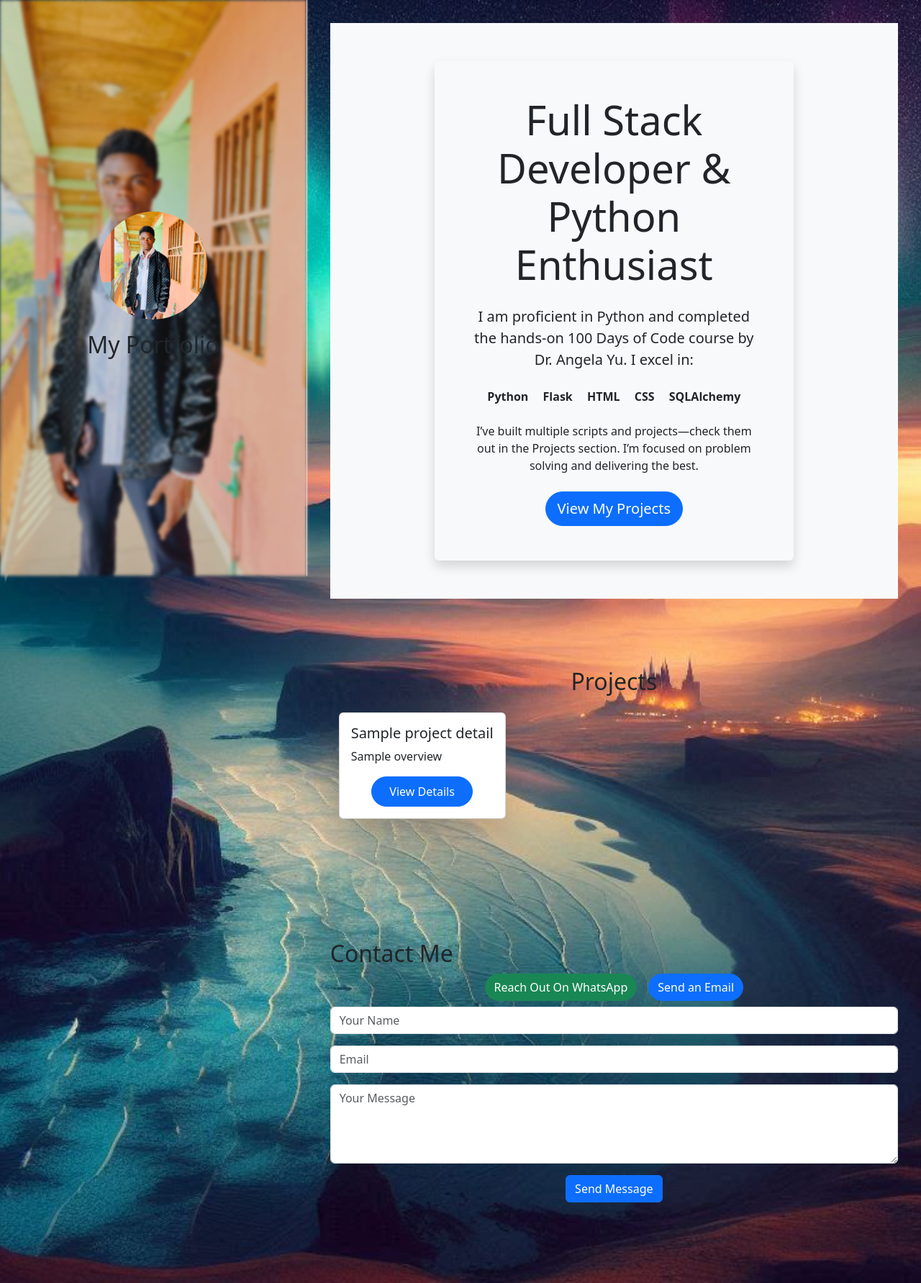
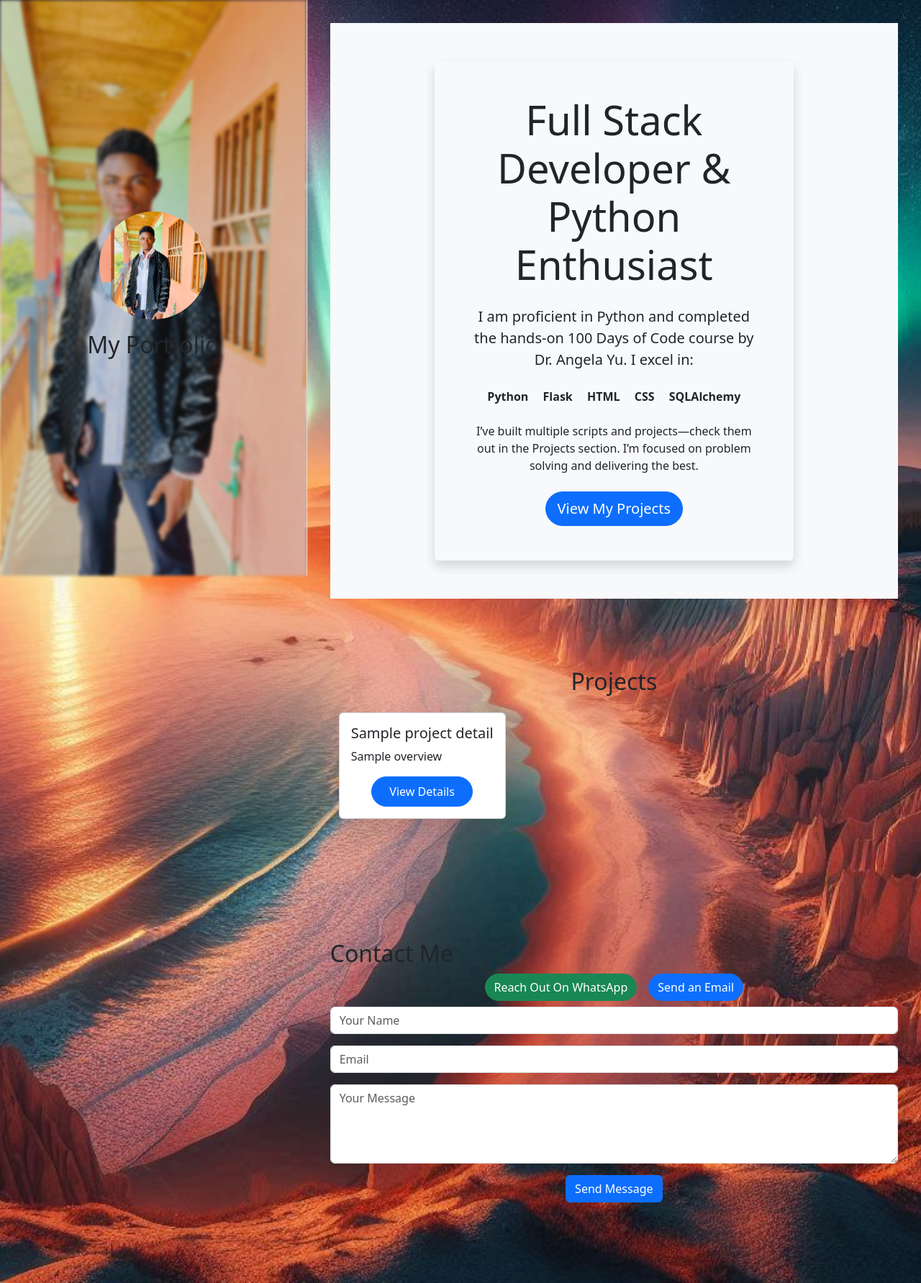
Before and after one commit to oryn-woo/Portfolio, a Flask app: template templates/index.html in a window 1280 px wide. Shown: the whole page at 72% size. Run offline with Flask 3, Linux system fonts and the light colour scheme; the template is opened without the code that fills it: most values are stand-ins (such as "Sample title", 1, 10 or a date in 2020); some libraries are stand-ins or nearby versions.

Commit message:
rename my image to lowercase, and ensure flask is serving static files correctly

```diff
--- a/main.py
+++ b/main.py
@@ -16,7 +16,8 @@ from email.mime.multipart import  MIMEMultipart
 from email.mime.text import MIMEText
 from flask_ckeditor import CKEditorField, CKEditor
 
-app = Flask(__name__)
+app = Flask(__name__, static_url_path='/static')
+
 app.config["SECRET_KEY"] = os.environ.get("FLASK_KEY")
 bootstrap = Bootstrap(app)
 load_dotenv()
--- a/static/css/style.css
+++ b/static/css/style.css
@@ -6,7 +6,7 @@
 
 
 body {
-      background: url("../static/images/aurora1.jpeg") no-repeat center center;
+      background: url("/static/images/aurora.jpeg") no-repeat center center;
       background-size: cover;
     }
     /* Sidebar styles */
@@ -28,7 +28,7 @@ body {
         left: 0;
         width: 100%;
         height: 100%;
-        background: url("static/images/house10.jpeg") no-repeat center center;
+        background: url("/static/images/prof-img1.jpeg") no-repeat center center;
         background-size: cover;
         filter: blur(2px) contrast(0.9) brightness(0.9);
         z-index: -1;
--- a/templates/index.html
+++ b/templates/index.html
@@ -16,23 +16,13 @@
   <!-- Bootstrap CSS -->
   <link href="https://cdn.jsdelivr.net/npm/bootstrap@5.3.0/dist/css/bootstrap.min.css" rel="stylesheet">
   <link href="{{url_for('static', filename='css/style.css')}}" rel="stylesheet">
-  <style>
-    body {
-      background: url("../static/images/aurora1.jpeg") no-repeat center center;
-      background-size: cover;
-    }
-    .sidebar::before {
-    background: url("static/images/prof-img1.jpeg") no-repeat center center;
-        background-size: cover;
-    }
-  </style>
 </head>
 <body>
   <div class="container-fluid">
     <div class="row">
       <!-- Left Sidebar -->
       <div class="col-md-4 sidebar">
-        <img src="{{url_for('static', filename='images/prof-img1.jpeg')}}" alt="Profile Image">
+        <img src="{{ url_for('static', filename='images/prof-img1.jpeg') }}" alt="Profile Image">
         <h2 class="mt-3">My Portfolio</h2>
       </div>
 
```
Also changed, not shown: aurora1.jpeg (added), prof-img1.JPEG (renamed from static/images/prof-img1.JPEG), static/images/prof-img1.jpeg (added).
